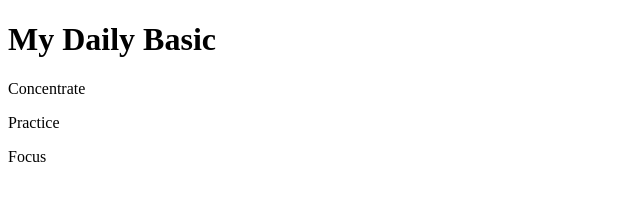
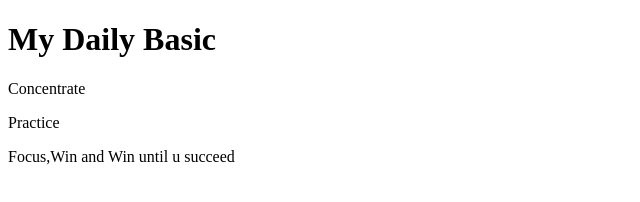
Before and after one commit to MeghanaNemalidinne/test, a plain HTML site: page index.html in a window 1280 px wide. Shown: the whole page, without its empty margins (0-640 px from the left). Drawn offline with Linux system fonts and the light colour scheme.

Commit message:
testing5

```diff
--- a/index.html
+++ b/index.html
@@ -6,7 +6,7 @@
 
 <p>Concentrate</p>
 <p>Practice</p>
-<p>Focus</p>
+<p>Focus,Win and Win until u succeed</p>
 
 </body>
 </html>
```
